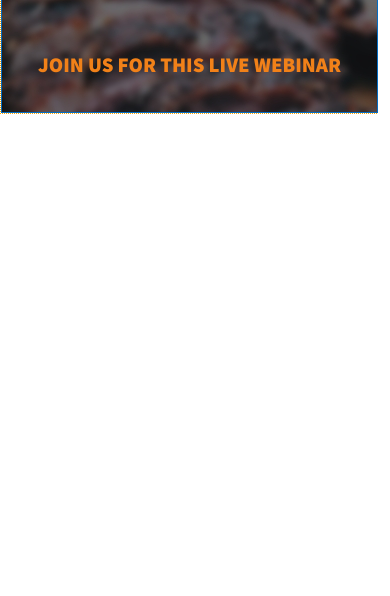
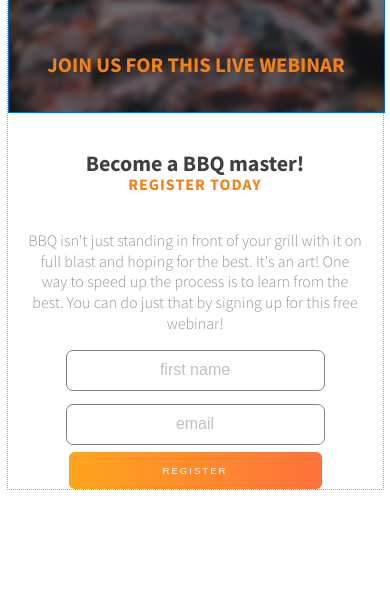
Before and after one commit to glm40707/Dark-Ribs, a plain HTML site: page index.html in a window 390 px wide. Shown: the part 248-844 px from the top of the page. Drawn offline with Linux system fonts and the light colour scheme.

Commit message:
v0.2(mobile)

```diff
--- a/index.html
+++ b/index.html
@@ -9,7 +9,7 @@
     <link rel="stylesheet" href="/static/css/style.css">
     <link rel="preconnect" href="https://fonts.googleapis.com">
 <link rel="preconnect" href="https://fonts.gstatic.com" crossorigin>
-<link href="https://fonts.googleapis.com/css2?family=Source+Sans+Pro:wght@300;400;900&display=swap" rel="stylesheet">
+<link href="https://fonts.googleapis.com/css2?family=Source+Sans+Pro:wght@300;400;600;700;900&display=swap" rel="stylesheet">
     <!-- google fonts -->
 </head>
 
@@ -26,6 +26,32 @@
             </div>
             <!-- end image container -->
         </header>
+        <!-- end header -->
+
+        <section>
+            <div class="section-head">
+            <div class="line1">Become a BBQ master!</div>
+            <div class="line2">REGISTER TODAY</div>
+            <div class="section-body"><p>BBQ isn't just standing in front of your grill with it on full blast and hoping for the best. It's an art! One way to speed up the process is to learn from the best. You can do just that by signing up for this free webinar!</p></div>
+            </div>
+
+
+            <form action="">
+
+            <div class="inputs">
+                <input type="text" name="name" id="" placeholder="first name">
+                <input type="text" name="email" id="" placeholder="email">
+                <button id="submit-me" type="submit">register</button>
+            </div>
+
+            </form>
+
+
+
+
+        </section>
+
+
     </div>
     <!-- end container -->
 </body>
--- a/static/css/style.css
+++ b/static/css/style.css
@@ -1,19 +1,21 @@
-/* elements */
+
 body{
     margin: 0;
     font-family: 'Source Sans Pro', sans-serif;
     letter-spacing: 1px;
     line-height: 1.3em;
+
 }
 
 img{
     width: 100%;
 }
 
-
 .container{
     width: 375px;
     border: 1px dotted orange;
+    margin-left: auto;
+    margin-right: auto;
 }
 
 .image-container{
@@ -75,3 +77,87 @@ img{
     color: ghostwhite;
     font-weight: 900;
 }
+
+/* section */
+
+section{
+    /* border: 1px dotted red; */
+    width: 375px;
+    color: #959292;
+}
+
+.section-head{
+
+    text-align: center;
+    margin-top: 2.5em;
+
+}
+
+.line1{
+    font-weight: 700;
+    font-size: 22px;
+    color: #404040;
+    letter-spacing: 0px;
+}
+
+.line2{
+    color: #F18119;
+    font-weight: bold;
+}
+
+.section-body{
+    /* text-align: left; */
+    padding-top: 1.2em;
+    padding-left: 1.2em;
+    padding-right: 1.2em;
+    padding-bottom: 0px;
+    letter-spacing: 0px;
+    font-weight: 300;
+    /* border: 1px dotted blue; */
+
+}
+
+.section-body > p{
+    margin-bottom: .6em;
+}
+
+.inputs{
+    display: flex;
+    flex-direction: column;
+    align-items: center;
+
+}
+
+.inputs > input{
+    background: #FFFFFF 0% 0% no-repeat padding-box;
+    border: 1px solid #818181;
+    border-radius: 7px;
+    opacity: 1;
+    width: 253px;
+    height: 37px;
+    margin: .5em 0;
+    color: #818181;
+    text-align: center;
+
+}
+
+input::placeholder {
+    /* font-weight: bold; */
+    opacity: .5;
+    color: #818181;
+    font-size: 1.2em;
+}
+
+#submit-me{
+    background: transparent linear-gradient(270deg, #FF713B 0%, #FFA51D 100%) 0% 0% no-repeat padding-box;
+    opacity: 1;
+    width: 253px;
+    height: 37px;
+    color: ghostwhite;
+    border-radius: .6em;
+    border: none;
+    text-transform: uppercase;
+    font-size: .6rem;
+    letter-spacing: 2px;
+
+}
```
